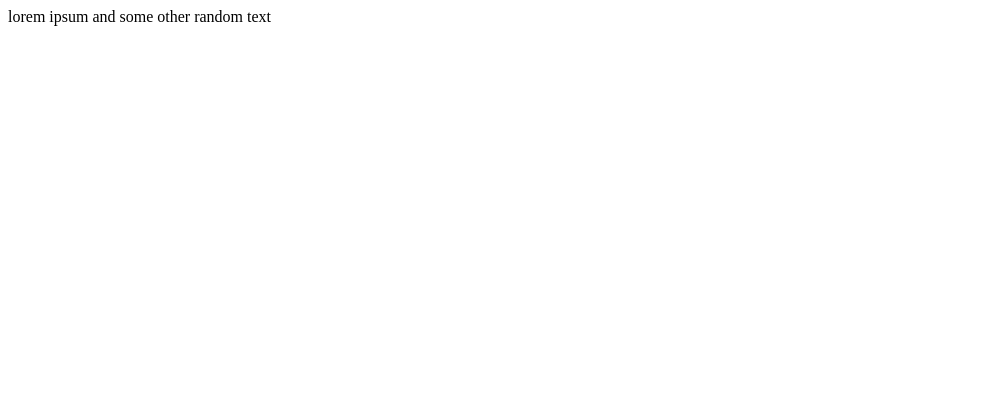
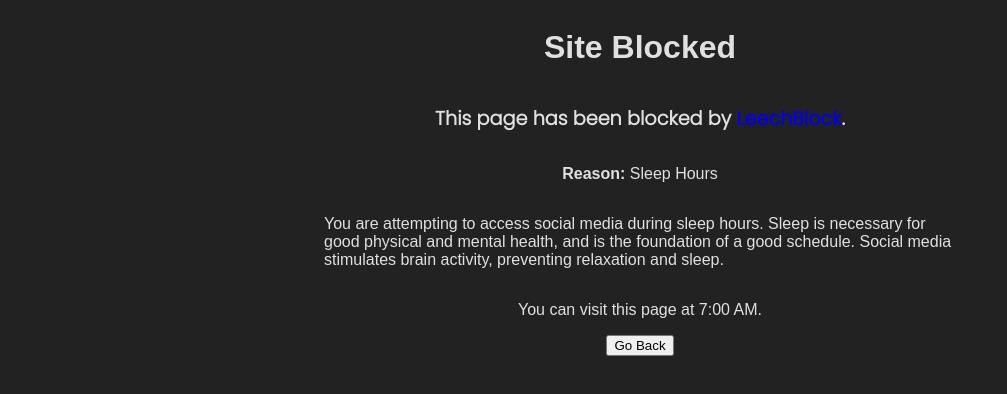
Before and after one commit to audacenoire/blocked, a plain HTML site: page blocked.html in a window 1280 px wide. Shown: the whole page, without its empty margins (0-1007 px from the left). Drawn offline with Linux system fonts and the light colour scheme.

Commit message:
Add files via upload

```diff
--- a/blocked.html
+++ b/blocked.html
@@ -4,9 +4,36 @@
     <meta charset="UTF-8">
     <meta http-equiv="X-UA-Compatible" content="IE=edge">
     <meta name="viewport" content="width=device-width, initial-scale=1.0">
-    <title>Document</title>
+    <link rel="stylesheet" href="style.css">
+    <link rel="stylesheet" href="https://fonts.googleapis.com/css2?family=Poppins:wght@300&display=swap">
+    <script type="module" src="main.js"></script>
+
+    <title>Site Blocked</title>
 </head>
 <body>
-    lorem ipsum and some other random text
+
+<div>
+<h1 id="header">Site Blocked</h1>
+</div>
+
+<h2 id="blockmessage">This page has been blocked by <a href="https://www.proginosko.com/leechblock/">LeechBlock</a>.</h2>
+
+<p id="reason"><strong>Reason:</strong> Sleep Hours</p>
+
+<p id="info"> You are attempting to access social media during sleep hours. Sleep is necessary for good physical and mental health, and is the foundation of a good schedule. Social media stimulates brain activity, preventing relaxation and sleep. </p>
+
+<p>You can visit this page at <span id="lbUnblockTime">7:00 AM.</span></p>
+
+
+<button id="backbutton">Go Back</button>
+
+
+
+<!--Parts of the Page
+
+Custom Image
+
+-->
+
 </body>
 </html>
--- /dev/null
+++ b/main.js
@@ -0,0 +1,3 @@
+
+const back = document.querySelector('.backbutton')
+back.addEventListener('click', () => history.back())
--- /dev/null
+++ b/style.css
@@ -0,0 +1,32 @@
+body {
+    background-color: #222222;
+    display: flex;
+    flex-direction: column;
+    justify-content: center;
+    align-items: center;
+    color: #E0E0E0;
+    font-family: sans-serif;
+}
+
+
+#header {
+    font-family: sans-serif;
+}
+
+#blockmessage {
+    font-family: "Poppins", sans-serif;
+    font-size: 1.2em;
+}
+
+#info {
+    width: 50%;
+}
+
+a {
+    text-decoration: none;
+}
+
+a:hover {
+    text-decoration-line: underline;
+    text-decoration-style: dotted;
+}
```
